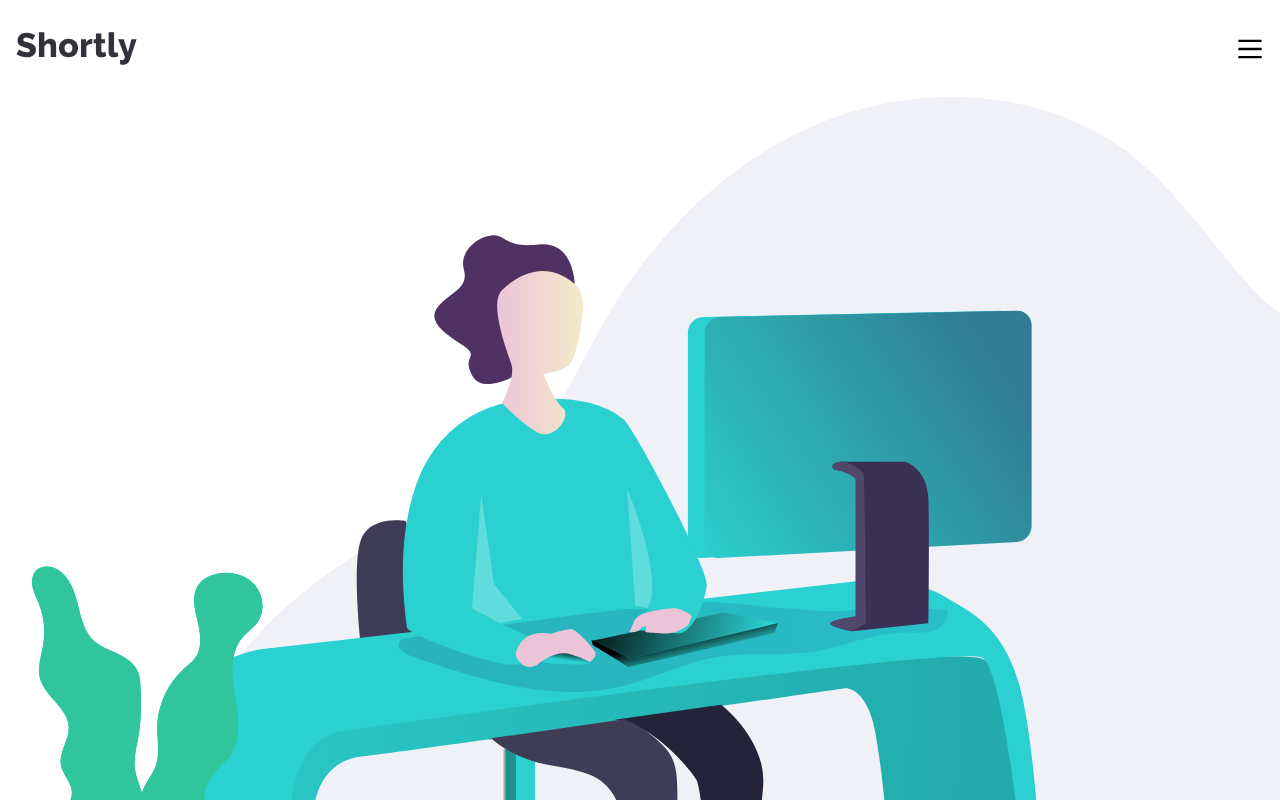
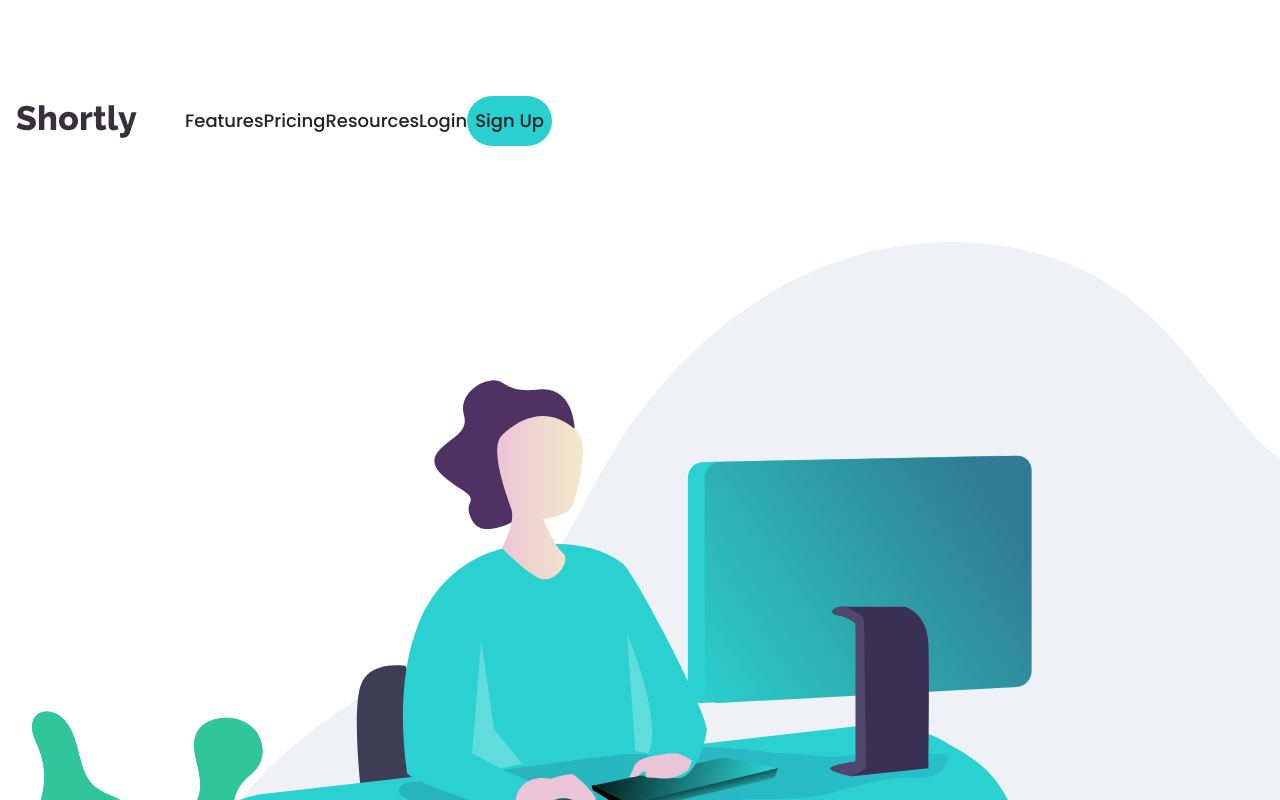
Before and after one commit to ViniciusTei/url-shortening-api-master, a React app: page / in a window 1280 px wide. Shown: the top 800 px of the page. Built offline with nearby package versions, Linux system fonts and the light colour scheme.

Commit message:
init desktop style

```diff
--- a/src/components/header/index.jsx
+++ b/src/components/header/index.jsx
@@ -1,23 +1,33 @@
-import React, { useState } from 'react'
-
+import React, { useState, useEffect } from 'react'
+import useWindowDimensions from '../../hooks/useWindowDimensions'
 import { GrMenu } from 'react-icons/gr';
 import Logo from "../../../images/logo.svg";
 import NavBar from '../navbar';
 import styles from './styles.module.css';
 
 export default function Header() {
+  const { width } = useWindowDimensions()
   const [onNavBarOpen, setOnNavBarOpen] = useState(false);
+  const [isMobile, setIsMobile] = useState(true); // as we develop mobile first
+
+  useEffect(() => {
+    if (width && width > 1200) {
+      setIsMobile(false)
+      setOnNavBarOpen(true)
+    }
+  }, [width])
   return (
     <header className={styles.header}>
         <img src={Logo} alt="Logo" />
 
-        <GrMenu size="28px" color="#bfbfbf" onClick={() => setOnNavBarOpen(!onNavBarOpen)}/>
+        {isMobile && <GrMenu size="28px" color="#bfbfbf" onClick={() => setOnNavBarOpen(!onNavBarOpen)}/>}
 
         {onNavBarOpen && (
           <div className={styles.nav}>
             <NavBar/>
           </div>
         )}
+
     </header>
   )
 }
--- a/src/components/header/styles.module.css
+++ b/src/components/header/styles.module.css
@@ -12,3 +12,11 @@
   left: 1rem;
   z-index: 1000;
 }
+
+@media screen and (min-width: 1200px) {
+    .nav {
+      position: inherit;
+      top: 0;
+      flex: 1;
+    }
+}
--- a/src/components/navbar/styles.module.css
+++ b/src/components/navbar/styles.module.css
@@ -19,6 +19,7 @@
 .nav_container > ul > hr {
   border: 1px solid var(--neutral-gray);
   width: 300px;
+  height: 1px;
 }
 
 .nav_container > ul > li:last-child {
@@ -26,3 +27,23 @@
   padding: 1rem .5rem;
   border-radius: 100px;
 }
+
+@media screen and (min-width: 1200px) {
+
+  .nav_container {
+    background-color: #fff;
+    color: var(--neutral-dark-violet);
+  }
+
+  .nav_container > ul {
+    display: flex;
+    align-items: center;
+    justify-content: flex-start;
+    width: 100%;
+  }
+
+
+  .nav_container > ul > hr {
+    display: none;
+  }
+}
--- /dev/null
+++ b/src/hooks/useWindowDimensions.js
@@ -0,0 +1,24 @@
+import { useState, useEffect } from 'react';
+
+function getWindowDimensions() {
+  const { innerWidth: width, innerHeight: height } = window;
+  return {
+    width,
+    height
+  };
+}
+
+export default function useWindowDimensions() {
+  const [windowDimensions, setWindowDimensions] = useState(getWindowDimensions());
+
+  useEffect(() => {
+    function handleResize() {
+      setWindowDimensions(getWindowDimensions());
+    }
+
+    window.addEventListener('resize', handleResize);
+    return () => window.removeEventListener('resize', handleResize);
+  }, []);
+
+  return windowDimensions;
+}
--- a/src/styles/global.css
+++ b/src/styles/global.css
@@ -64,3 +64,11 @@ table {
 button {
 	font-family: Poppins;
 }
+
+@media screen and (min-width: 1200px) {
+
+	body {
+		max-width: 1440px;
+		margin: 0 auto;
+	}
+}
```
